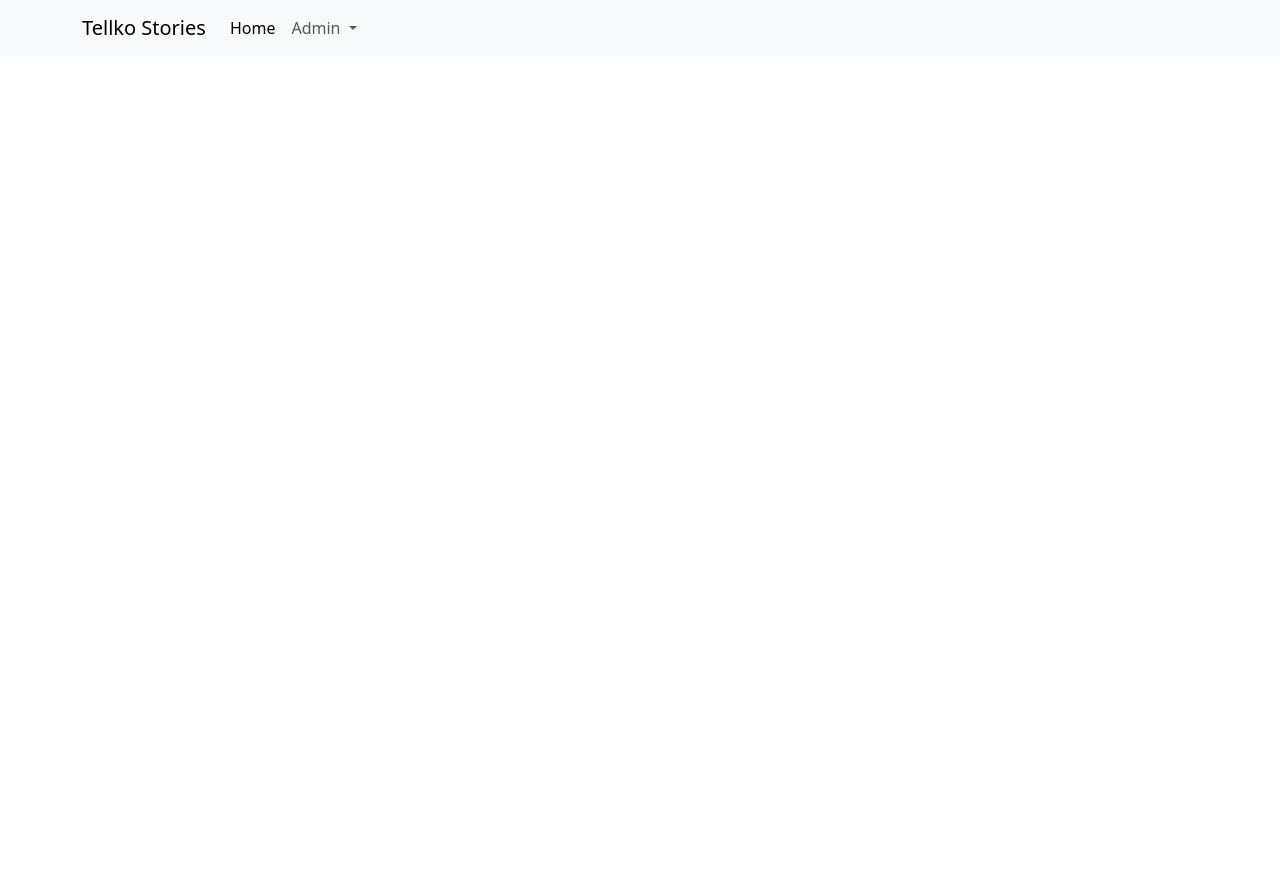
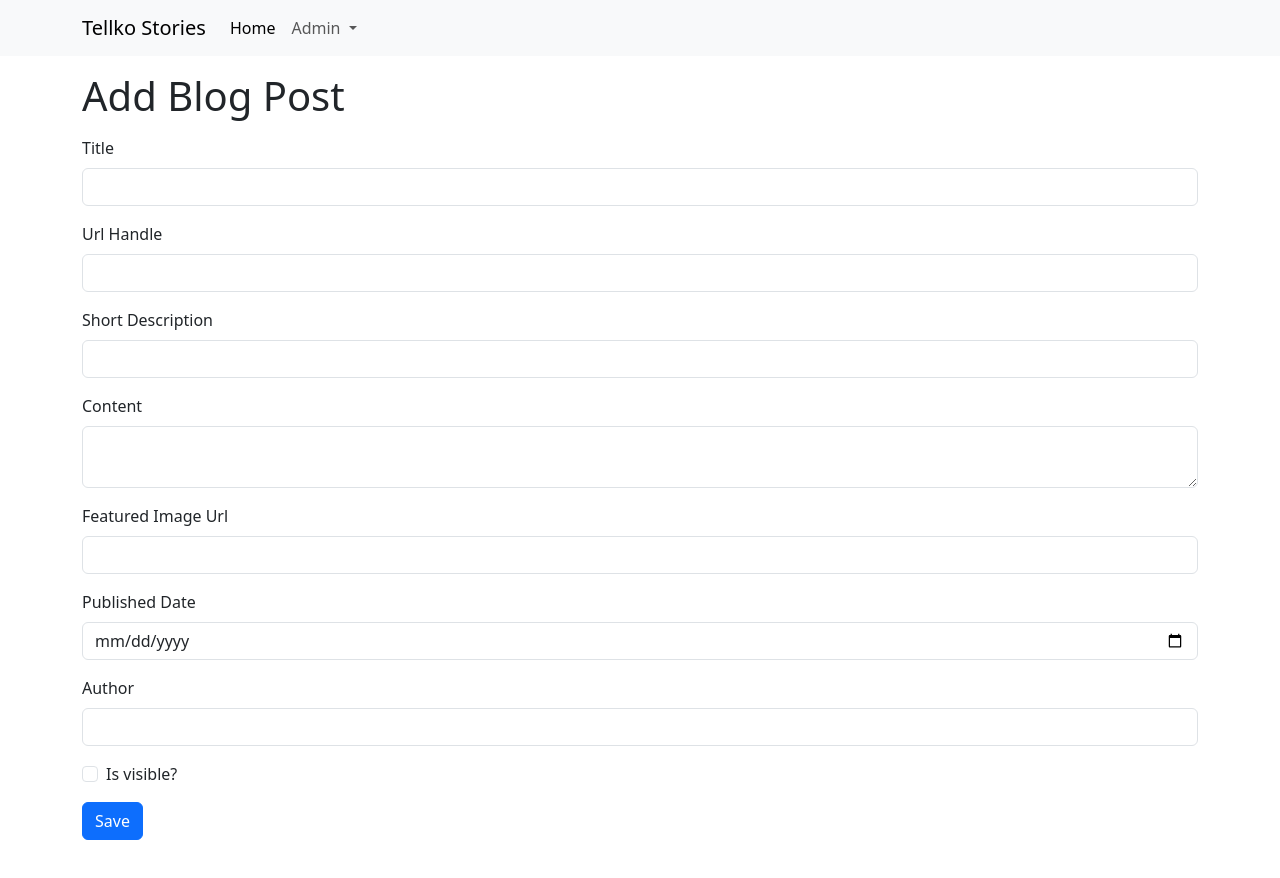
Before and after one commit to IzetDelibasic/tellko-stories-frontend, an Angular app: page /admin/blogposts/add in a window 1280 px wide. Before the commit this address led to /. Shown: the top 878 px of the page. Before the commit the page ends 800 px from the top, so only its background shows below. Built offline with nearby package versions, Linux system fonts and the light colour scheme.

Commit message:
Setting routes and adding add-blogpost component

```diff
--- a/src/app/app-routing.module.ts
+++ b/src/app/app-routing.module.ts
@@ -4,6 +4,7 @@
 import { AddCategoryComponent } from './features/category/add-category/add-category.component';
 import { EditCategoryComponent } from './features/category/edit-category/edit-category.component';
 import { BlogpostListComponent } from './features/blog-post/blogpost-list/blogpost-list.component';
+import { AddBlogpostComponent } from './features/blog-post/add-blogpost/add-blogpost.component';
 
 const routes: Routes = [
   {
@@ -22,6 +23,10 @@
     path: 'admin/blogposts',
     component: BlogpostListComponent,
   },
+  {
+    path: 'admin/blogposts/add',
+    component: AddBlogpostComponent,
+  },
 ];
 
 @NgModule({
--- a/src/app/app.module.ts
+++ b/src/app/app.module.ts
@@ -10,6 +10,7 @@
 import { HttpClientModule } from '@angular/common/http';
 import { EditCategoryComponent } from './features/category/edit-category/edit-category.component';
 import { BlogpostListComponent } from './features/blog-post/blogpost-list/blogpost-list.component';
+import { AddBlogpostComponent } from './features/blog-post/add-blogpost/add-blogpost.component';
 
 @NgModule({
   declarations: [
@@ -19,6 +20,7 @@
     AddCategoryComponent,
     EditCategoryComponent,
     BlogpostListComponent,
+    AddBlogpostComponent,
   ],
   imports: [BrowserModule, AppRoutingModule, FormsModule, HttpClientModule],
   providers: [],
--- /dev/null
+++ b/src/app/features/blog-post/add-blogpost/add-blogpost.component.html
@@ -0,0 +1,66 @@
+<div class="container">
+  <h1 class="mt-3">Add Blog Post</h1>
+  <form>
+    <div class="mt-2 mb-5">
+      <div class="mt-3">
+        <label for="title" class="form-label">Title</label>
+        <input type="text" id="title" name="title" class="form-control" />
+      </div>
+      <div class="mt-3">
+        <label for="urlHandle" class="form-label">Url Handle</label>
+        <input
+          type="text"
+          id="urlHandle"
+          name="urlHandle"
+          class="form-control"
+        />
+      </div>
+      <div class="mt-3">
+        <label for="shortDescription" class="form-label"
+          >Short Description</label
+        >
+        <input
+          type="text"
+          id="shortDescription"
+          name="shortDescription"
+          class="form-control"
+        />
+      </div>
+      <div class="mt-3">
+        <label for="content" class="form-label">Content</label>
+        <textarea name="content" id="content" class="form-control"></textarea>
+      </div>
+      <div class="mt-3">
+        <label for="featuredImageUrl" class="form-label"
+          >Featured Image Url</label
+        >
+        <input
+          type="text"
+          id="featuredImageUrl"
+          name="featuredImageUrl"
+          class="form-control"
+        />
+      </div>
+      <div class="mt-3">
+        <label for="publishedDate" class="form-label">Published Date</label>
+        <input
+          type="date"
+          id="publishedDate"
+          name="publishedDate"
+          class="form-control"
+        />
+      </div>
+      <div class="mt-3">
+        <label for="author" class="form-label">Author</label>
+        <input type="text" id="author" name="author" class="form-control" />
+      </div>
+      <div class="form-check mt-3">
+        <input class="form-check-input" type="checkbox" id="isVisible" />
+        <label class="form-check-label" for="isVisible"> Is visible? </label>
+      </div>
+      <div class="mt-3">
+        <button type="submit" class="btn btn-primary">Save</button>
+      </div>
+    </div>
+  </form>
+</div>
```
Also changed, not shown: src/app/features/blog-post/add-blogpost/add-blogpost.component.ts (added, +10 -0 lines), src/app/features/blog-post/add-blogpost/add-blogpost.component.css (added), 1 other file (tests, documents, lock files or other folders).
